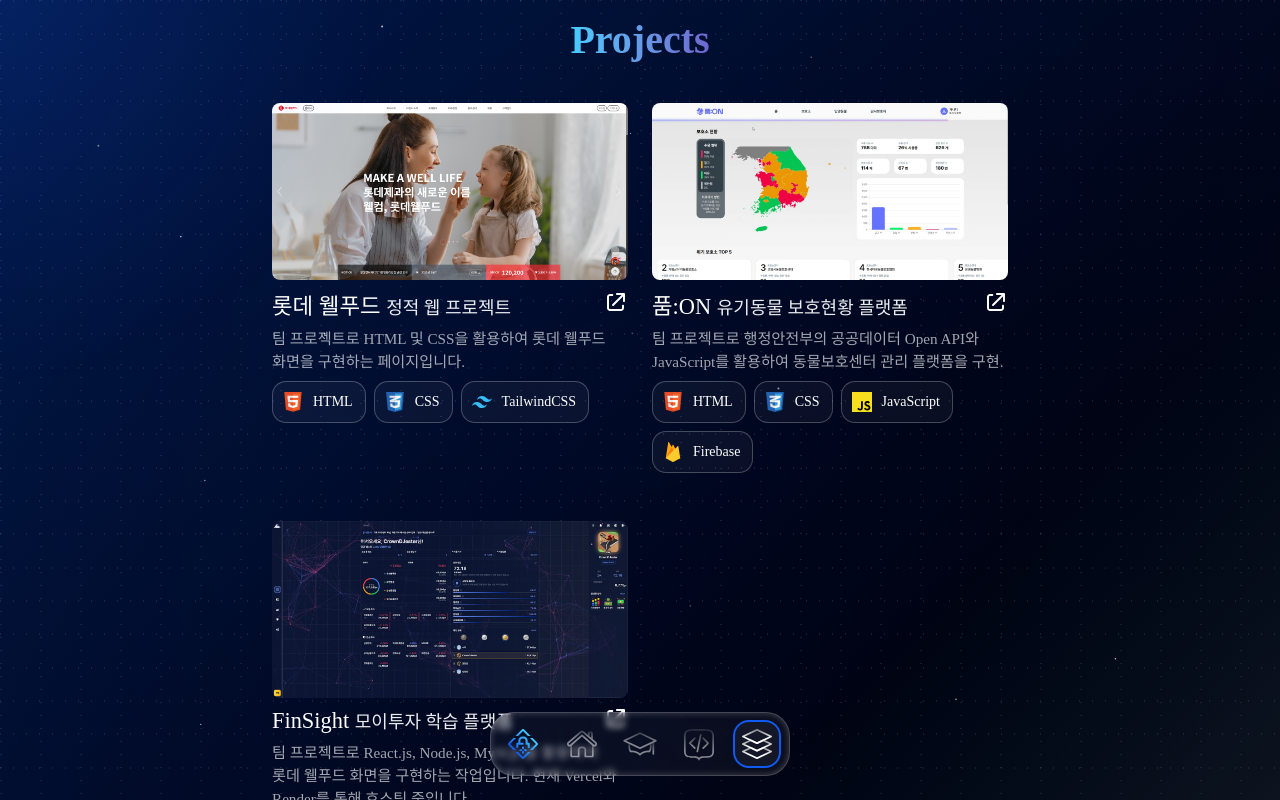
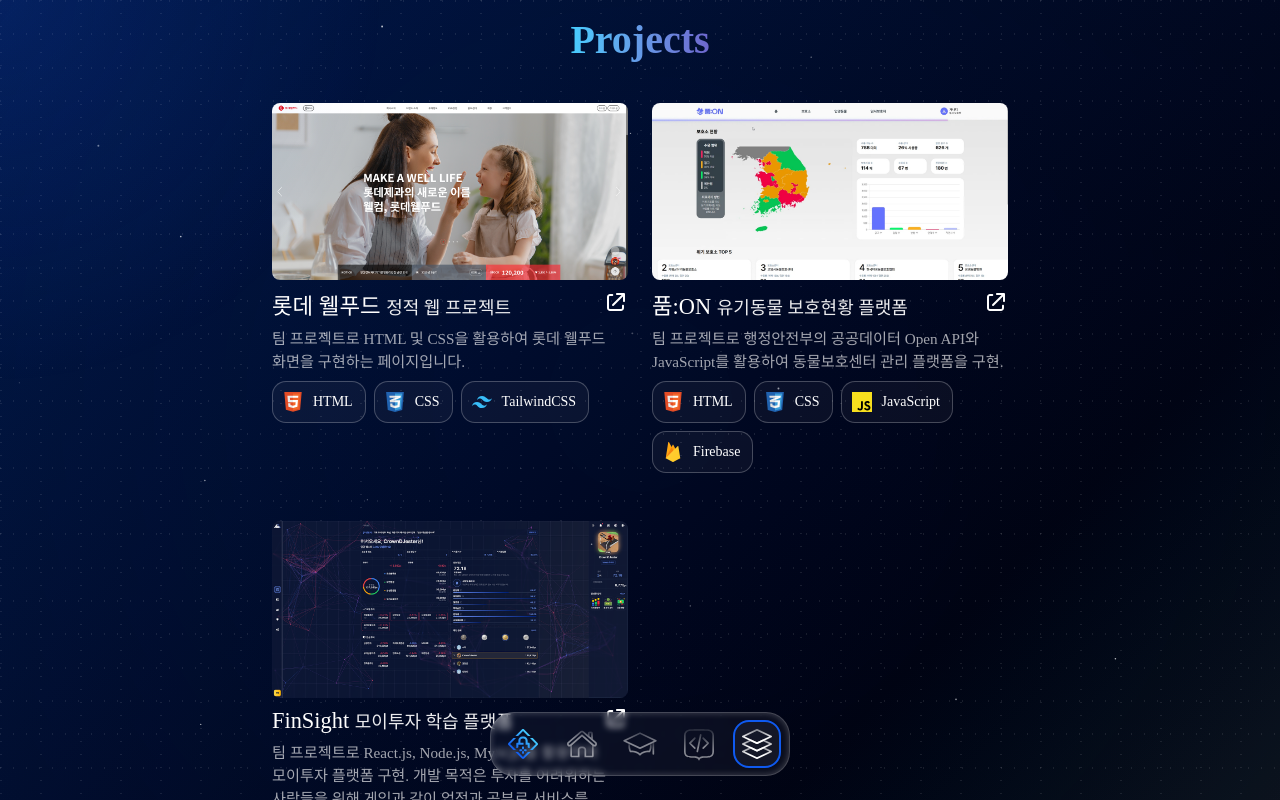
Before and after one commit to uzchang91/Portfolio, a React (Vite) app in the folder frontend/: page / in a window 1280 px wide. Both pictures are taken after a click on the element 757 px from the left and 744 px from the top of the page. Shown: the top 800 px of the page. Built offline with nearby package versions, Linux system fonts and the light colour scheme; a web font is replaced by a local one.

Commit message:
update : Projects.jsx comment

```diff
--- a/frontend/src/Components/Projects.jsx
+++ b/frontend/src/Components/Projects.jsx
@@ -68,7 +68,8 @@
             </a>
           </div>
           <p>
-            팀 프로젝트로 React.js, Node.js, MySQL을 활용하여 롯데 웰푸드 화면을 구현하는 작업입니다.
+            팀 프로젝트로 React.js, Node.js, MySQL을 활용하여 모이투자 플랫폼 구현.
+            개발 목적은 투자를 어려워하는 사람들을 위해 게임과 같이 업적과 공부로 서비스를 즐길수 있는 플랫폼.
             현재 Vercel와 Render를 통해 호스팅 중입니다.
           </p>
           <div className='badge-list'>
```
